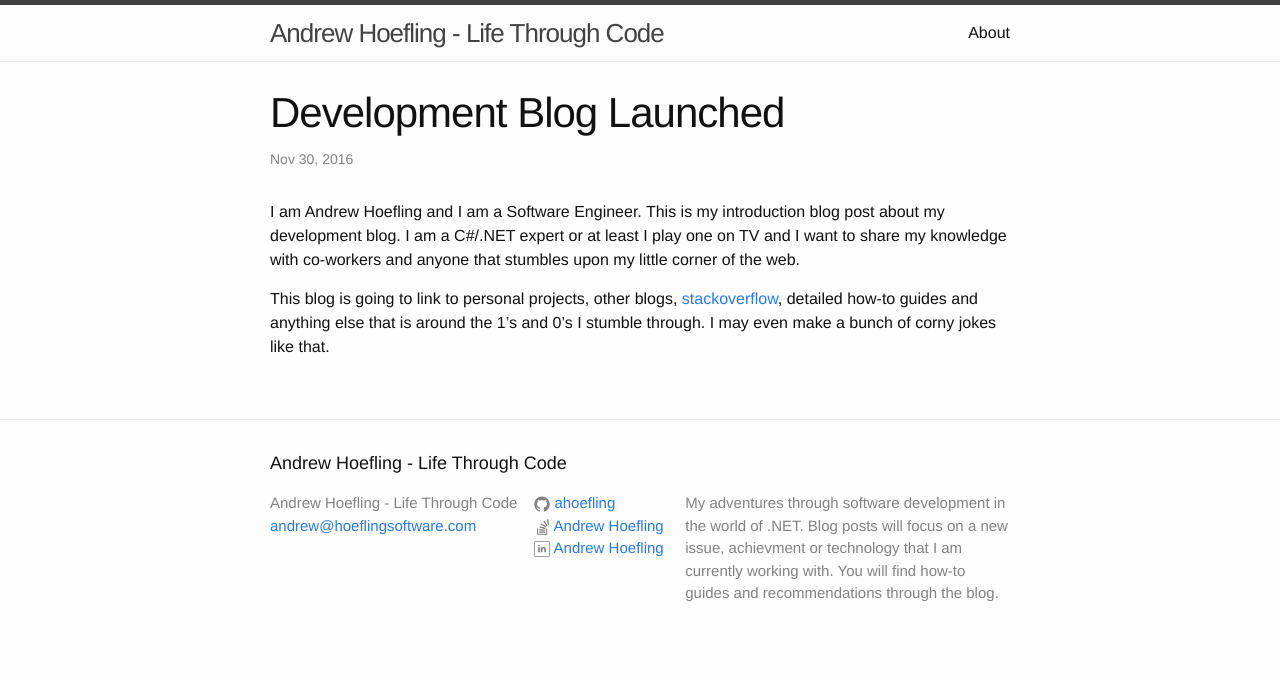
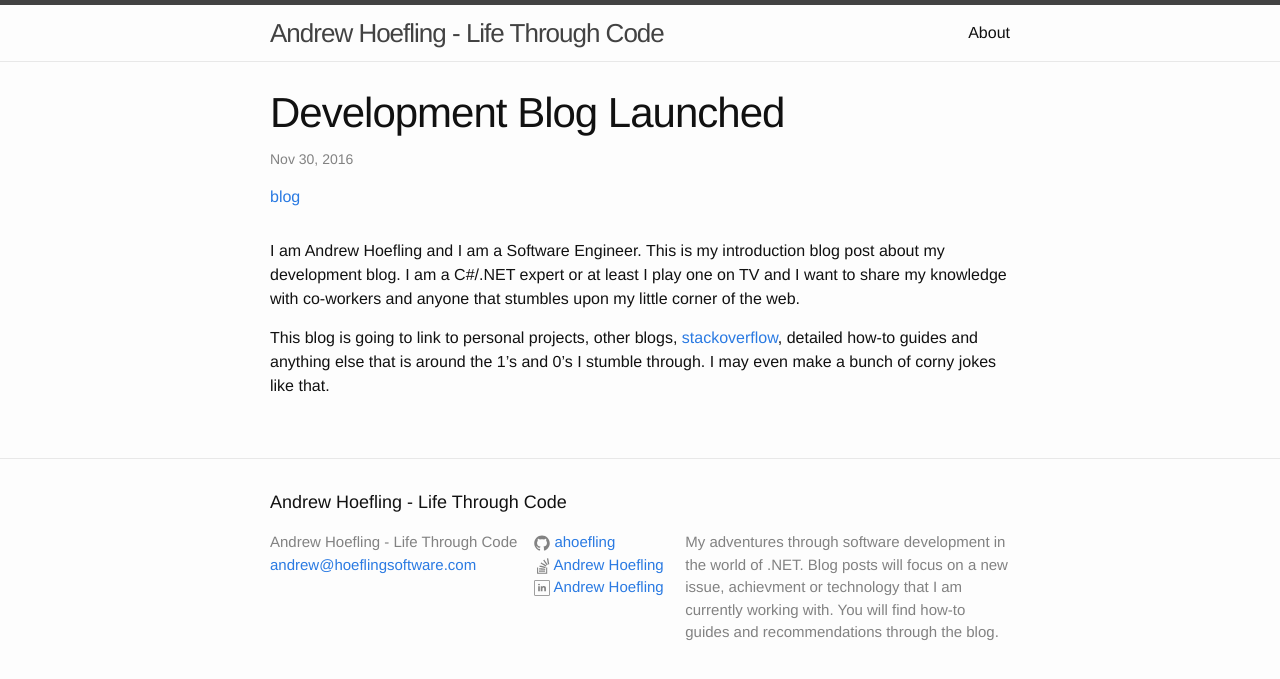
Before and after one commit to SkyeHoefling/ahoefling.github.io, a Jekyll site: the page built from _posts/2016-11-30-welcome-to-jekyll.markdown, in a window 1280 px wide. Shown: the top 679 px of the page. Built offline with Jekyll 4.4.1, drawn with Linux system fonts in a browser that asks for light colours.

Commit message:
Added basic category and tag cloud to the top of each post

```diff
--- a/_layouts/post.html
+++ b/_layouts/post.html
@@ -6,6 +6,20 @@ layout: default
   <header class="post-header">
     <h1 class="post-title">{{ page.title }}</h1>
     <p class="post-meta">{{ page.date | date: "%b %-d, %Y" }}{% if page.author %} • {{ page.author }}{% endif %}{% if page.meta %} • {{ page.meta }}{% endif %}</p>
+    {% if page.categories %}
+      <div>
+      {% for category in page.categories %}
+        <a href="{{ category | slugify }}">{{ category }}</a>
+      {% endfor %}
+      </div>
+    {% endif %}
+    {% if page.tags %}
+      <div>
+      {% for tag in page.tags %}
+        <a href="{{ tag | slugify }}">{{ tag }}</a>
+      {% endfor %}
+      </div>
+    {% endif %}
   </header>
 
   <article class="post-content">
```
